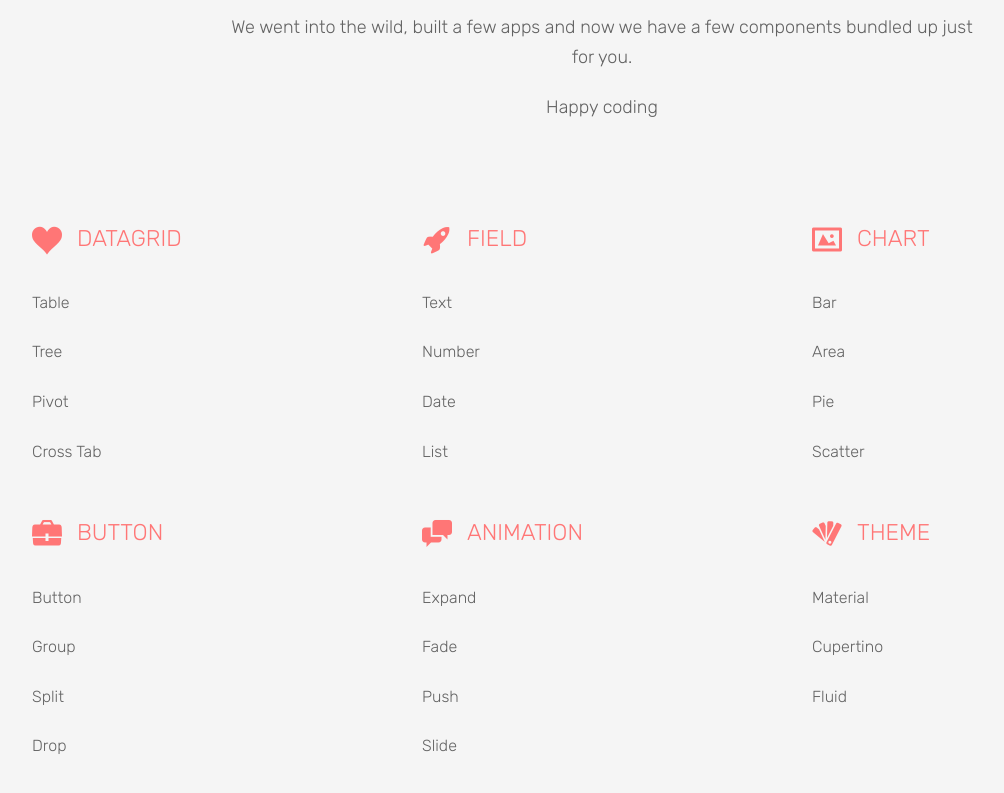
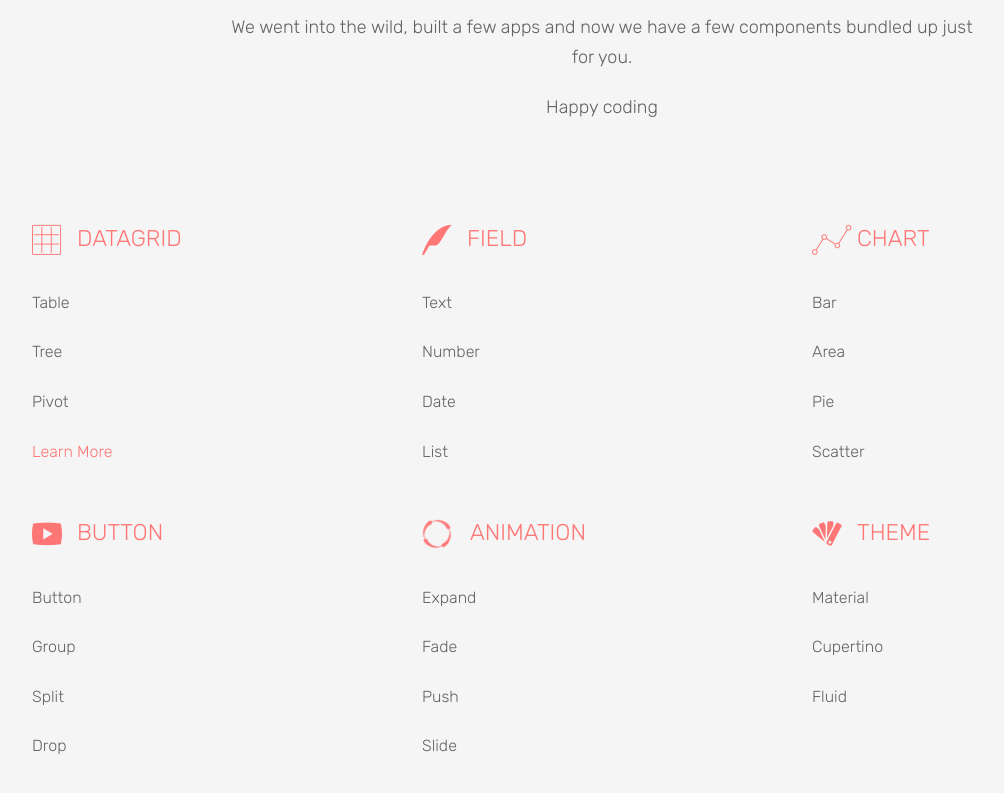
Before and after one commit to swipelab/website, a website: page ux.html in a window 1280 px wide. Shown: the part 1002-1795 px from the top of the page, without its empty margins (38-1042 px from the left). Drawn offline with Linux system fonts and the light colour scheme; files whose address does not match are found by name.

Commit message:
icons :D

```diff
--- a/css/custom.css
+++ b/css/custom.css
@@ -1 +1,14 @@
 /* Your custom css code goes here */
+.rotate {
+  -webkit-animation: rotation 2s infinite linear;
+  -webkit-transform-origin: center center;
+}
+
+@-webkit-keyframes rotation {
+		from {
+				-webkit-transform: rotate(0deg);
+		}
+		to {
+				-webkit-transform: rotate(359deg);
+		}
+}
--- a/ux.html
+++ b/ux.html
@@ -78,15 +78,14 @@
       </div>
       <div class="row">
         <div class="col-md-4 col-sm-6 col-xs-12 probootstrap-animate">
-          <h3 class="heading-with-icon"><i class="icon-heart2"></i> <span>DATAGRID</span></h3>
+          <h3 class="heading-with-icon"><i class="icon-grid2"></i> <span>DATAGRID</span></h3>
           <p>Table</p>
           <p>Tree</p>
           <p>Pivot</p>
-          <p>Cross Tab</p>
-          <!-- <p><a href="#" class="link-with-icon">Learn More <i class=" icon-chevron-right"></i></a></p> -->
+          <p><a href="#" class="link-with-icon">Learn More <i class=" icon-chevron-right"></i></a></p>
         </div>
         <div class="col-md-4 col-sm-6 col-xs-12 probootstrap-animate">
-          <h3 class="heading-with-icon"><i class="icon-rocket"></i> <span>FIELD</span></h3>
+          <h3 class="heading-with-icon"><i class="icon-quill"></i> <span>FIELD</span></h3>
           <p>Text</p>
           <p>Number</p>
           <p>Date</p>
@@ -95,7 +94,7 @@
         </div>
         <div class="clearfix visible-sm-block"></div>
         <div class="col-md-4 col-sm-6 col-xs-12 probootstrap-animate">
-          <h3 class="heading-with-icon"><i class="icon-image"></i> <span>CHART</span></h3>
+          <h3 class="heading-with-icon"><i class="icon-linegraph"></i> <span>CHART</span></h3>
           <p>Bar</p>
           <p>Area</p>
           <p>Pie</p>
@@ -106,7 +105,7 @@
       <div class="row">
         <div class="clearfix visible-md-block"></div>
         <div class="col-md-4 col-sm-6 col-xs-12 probootstrap-animate">
-          <h3 class="heading-with-icon"><i class="icon-briefcase"></i> <span>BUTTON</span></h3>
+          <h3 class="heading-with-icon"><i class="icon-play"></i> <span>BUTTON</span></h3>
           <p>Button</p>
           <p>Group</p>
           <p>Split</p>
@@ -115,7 +114,7 @@
         </div>
         <div class="clearfix visible-sm-block"></div>
         <div class="col-md-4 col-sm-6 col-xs-12 probootstrap-animate">
-          <h3 class="heading-with-icon"><i class="icon-chat"></i> <span>ANIMATION</span></h3>
+          <h3 class="heading-with-icon"><i class="rotate icon-spinner10" style="width: 24px; height: 24px; margin: 0px"></i> <span style="padding-left: 18px">ANIMATION</span></h3>
           <p>Expand</p>
           <p>Fade</p>
           <p>Push</p>
```
Also changed, not shown: index.html (+6 -6 lines).
